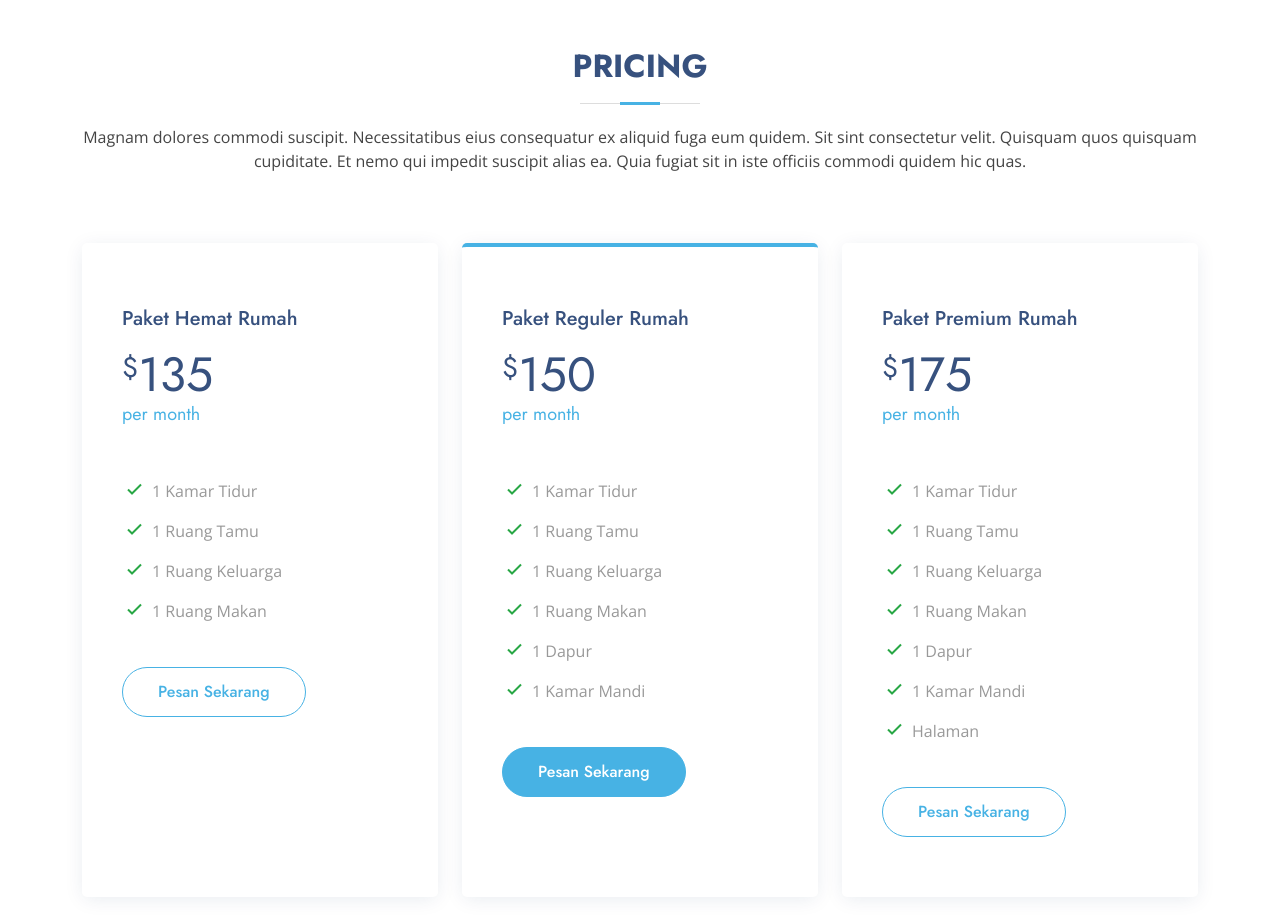
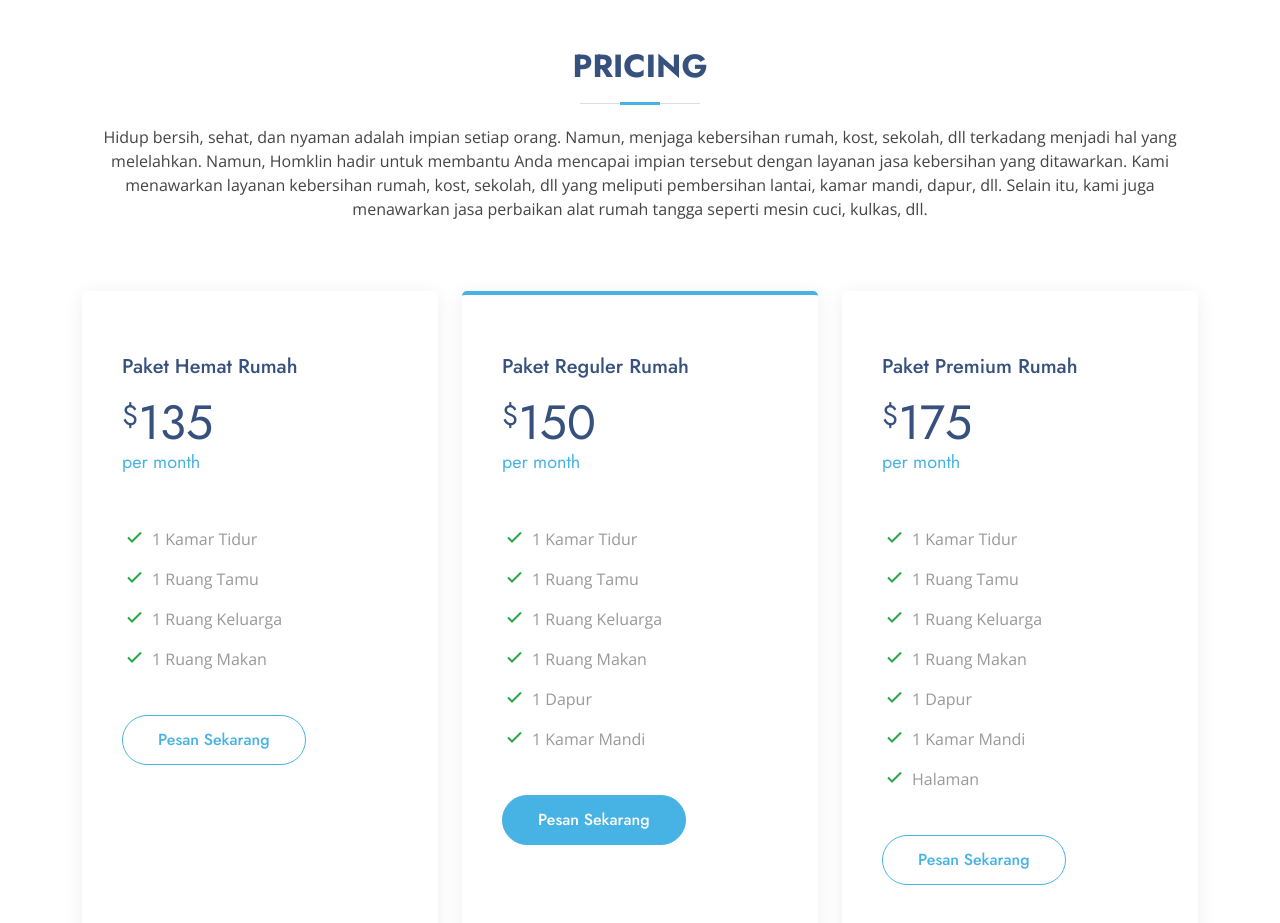
Before and after one commit to kreindo/Homklin, a plain HTML site: page index.html in a window 1280 px wide. Shown: the part 5060-5983 px from the top of the page. Drawn offline with nearby package versions, Linux system fonts and the light colour scheme.

Commit message:
penjelasan pricing

```diff
--- a/index.html
+++ b/index.html
@@ -395,8 +395,8 @@
           <div class="section-title">
             <h2>Pricing</h2>
             <p>
-              Magnam dolores commodi suscipit. Necessitatibus eius consequatur ex aliquid fuga eum quidem. Sit sint consectetur velit. Quisquam quos quisquam cupiditate. Et nemo qui impedit suscipit alias ea. Quia fugiat sit in iste
-              officiis commodi quidem hic quas.
+              Hidup bersih, sehat, dan nyaman adalah impian setiap orang. Namun, menjaga kebersihan rumah, kost, sekolah, dll terkadang menjadi hal yang melelahkan. Namun, Homklin hadir untuk membantu Anda mencapai impian tersebut dengan layanan jasa kebersihan yang ditawarkan.
+              Kami menawarkan layanan kebersihan rumah, kost, sekolah, dll yang meliputi pembersihan lantai, kamar mandi, dapur, dll. Selain itu, kami juga menawarkan jasa perbaikan alat rumah tangga seperti mesin cuci, kulkas, dll.
             </p>
           </div>
 
```
